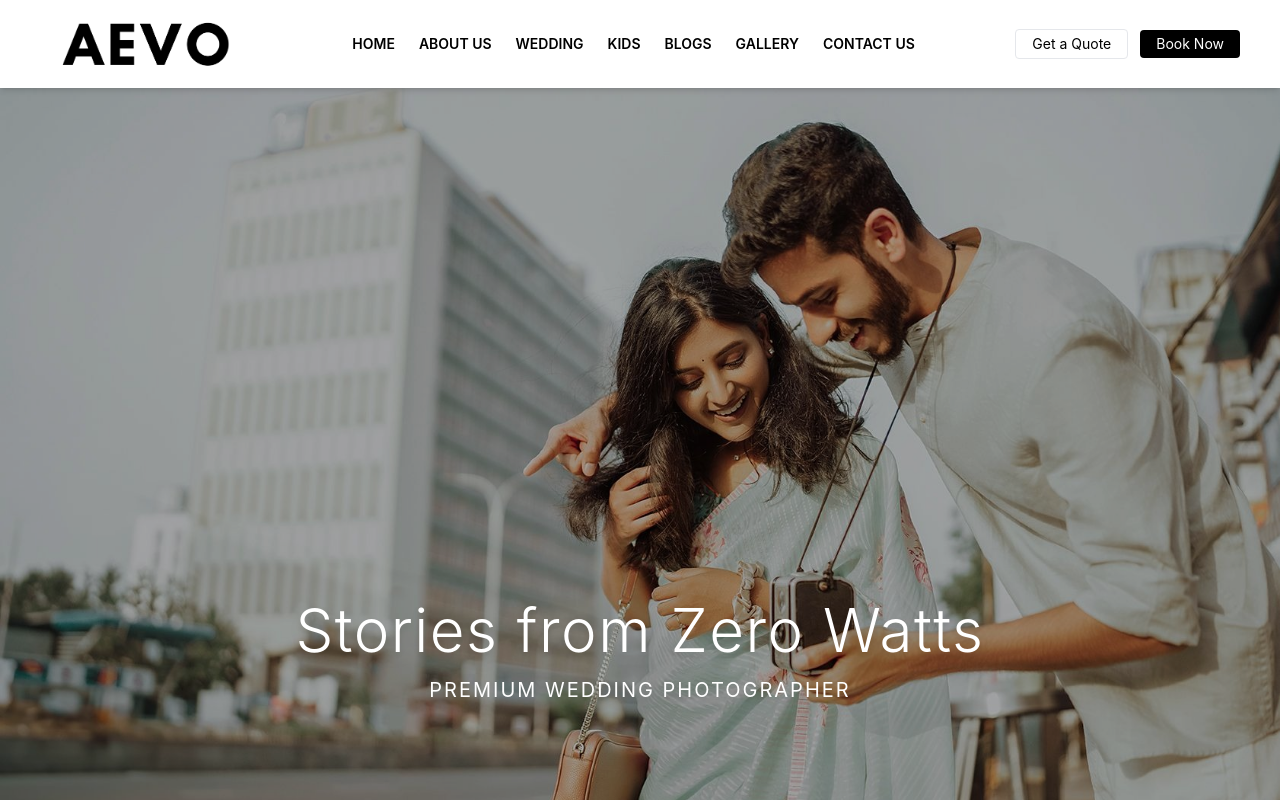
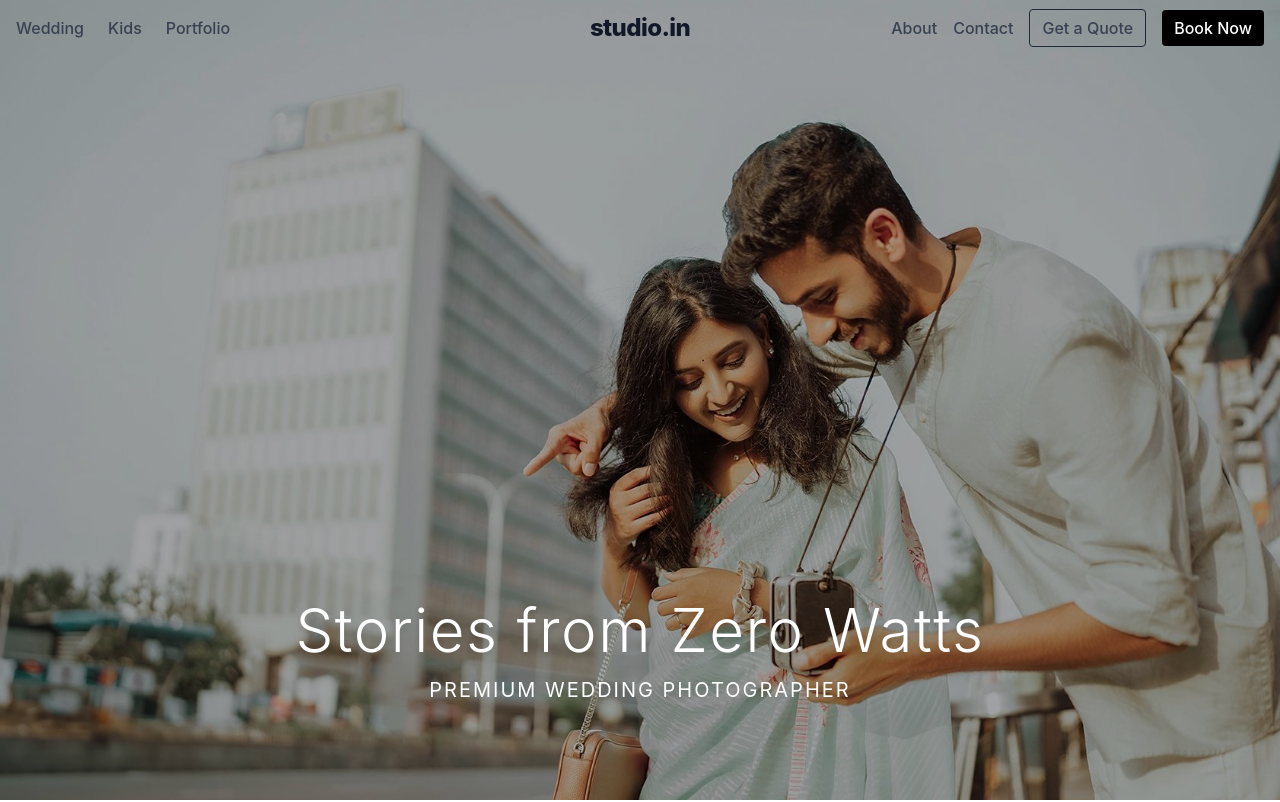
Before and after one commit to sreevenkateshr/studio.in, a React (Vite) app: page / in a window 1280 px wide. Shown: the top 802 px of the page. Built offline with nearby package versions, Linux system fonts and the light colour scheme; a web font is replaced by a local one.

Commit message:
home page updaes

```diff
--- a/src/App.jsx
+++ b/src/App.jsx
@@ -19,6 +19,8 @@ function App() {
         <Route path="/tshirt" element={<TShirt />} />
         <Route path="/contact" element={<Contact />} />
         <Route path="/collection" element={<Collection />} />
+        <Route path="/collection" element={<Collection />} />
+
       </Routes>
     </>
   );
--- /dev/null
+++ b/src/components/Homebookus.jsx
@@ -0,0 +1,103 @@
+import React from "react";
+import bridalImg from "../assets/wedding1.jpg"; // Replace with your actual image path
+
+export default function BookUs() {
+  return (
+    <div className="w-full min-h-screen bg-white flex flex-col md:flex-row items-center justify-center px-4 py-10 md:py-20">
+      {/* Left: Image */}
+      <div className="w-full md:w-1/2 mb-10 md:mb-0 flex justify-center">
+        <img
+          src={bridalImg}
+          alt="Bride"
+          className="w-[90%] max-w-[400px] object-cover rounded-md"
+        />
+      </div>
+
+      {/* Right: Form */}
+      <div className="w-full md:w-1/2 px-4">
+        <div className="relative mb-4">
+          {/* Decorative Floral Top Element */}
+          <img
+            src="https://i.ibb.co/x3pmG31/floral.png" // Use your floral PNG
+            alt="Decoration"
+            className="absolute -top-14 right-0 w-24 md:w-32 opacity-80"
+          />
+        </div>
+
+        <h2 className="text-3xl md:text-4xl font-light tracking-wider mb-2">
+          BOOK US
+        </h2>
+        <p className="text-sm mb-6 text-gray-700">
+          We’d love to hear from you! <br />
+          We look forward to creating something beautiful just for you!
+        </p>
+
+        <form className="space-y-5">
+          <div>
+            <label className="block text-xs tracking-widest mb-1">Your name</label>
+            <input
+              type="text"
+              className="w-full border-b border-black bg-transparent outline-none py-1"
+            />
+          </div>
+          <div>
+            <label className="block text-xs tracking-widest mb-1">Your Email</label>
+            <input
+              type="email"
+              className="w-full border-b border-black bg-transparent outline-none py-1"
+            />
+          </div>
+          <div>
+            <label className="block text-xs tracking-widest mb-1">Contact Number</label>
+            <input
+              type="tel"
+              className="w-full border-b border-black bg-transparent outline-none py-1"
+            />
+          </div>
+          <div>
+            <label className="block text-xs tracking-widest mb-1">
+              Tell us about your date
+            </label>
+            <textarea
+              rows="2"
+              className="w-full border-b border-black bg-transparent outline-none py-1 resize-none"
+            ></textarea>
+          </div>
+
+          <div className="mt-4">
+            <label className="block text-xs mb-2">
+              Which of the following are you interested in?
+            </label>
+            <div className="grid grid-cols-2 gap-x-4 gap-y-2 text-sm">
+              <label>
+                <input type="checkbox" className="mr-2" /> Wedding
+              </label>
+              <label>
+                <input type="checkbox" className="mr-2" /> Engagement/PreWedding
+              </label>
+              <label>
+                <input type="checkbox" className="mr-2" /> Studio Sessions
+              </label>
+              <label>
+                <input type="checkbox" className="mr-2" /> Film
+              </label>
+              <label>
+                <input type="checkbox" className="mr-2" /> Events
+              </label>
+              <label>
+                <input type="checkbox" className="mr-2" /> Other Inquiry
+              </label>
+            </div>
+          </div>
+
+          <button
+            type="submit"
+            className="mt-6 bg-black text-white px-6 py-2 text-sm tracking-widest hover:bg-gray-800 transition"
+          >
+            SUBMIT
+          </button>
+        </form>
+      </div>
+    </div>
+  );
+}
--- a/src/components/Navbar.jsx
+++ b/src/components/Navbar.jsx
@@ -1,113 +1,110 @@
-import { useState } from "react";
-import { FaBars, FaTimes } from "react-icons/fa";
-import { Link } from "react-router-dom";
-import logo from "../assets/aveoblack.png";
+import React, { useState, useEffect } from 'react';
+import { Menu, X } from 'lucide-react';
 
-export default function Navbar() {
-  const [isOpen, setIsOpen] = useState(false);
-  const [weddingOpen, setWeddingOpen] = useState(false);
-  const [kidsOpen, setKidsOpen] = useState(false);
+const Navbar = () => {
+  const [isMobileMenuOpen, setIsMobileMenuOpen] = useState(false);
+  const [isScrolled, setIsScrolled] = useState(false);
+
+  const toggleMenu = () => setIsMobileMenuOpen(!isMobileMenuOpen);
+
+  useEffect(() => {
+    const handleScroll = () => {
+      setIsScrolled(window.scrollY > 10); // 10px scroll triggers solid navbar
+    };
+    window.addEventListener('scroll', handleScroll);
+    return () => window.removeEventListener('scroll', handleScroll);
+  }, []);
 
   return (
-    <div className="fixed top-0 left-0 w-full z-50 bg-white text-black shadow-md font-spectral">
-      <div className="flex items-center justify-between px-4 md:px-10 py-4">
-        {/* Logo */}
-        <div className="flex-shrink-0">
-          <img src={logo} alt="Aveo Logo" className="h-8 md:h-14" />
-        </div>
+    <nav
+      className={`fixed w-full z-50 transition-all duration-300 ${
+        isScrolled ? 'bg-white shadow-md' : 'bg-transparent'
+      }`}
+    >
+      <div className="max-w-7xl mx-auto px-4 py-3 flex items-center justify-between md:justify-center relative">
 
-        {/* Desktop Nav */}
-        <ul className="hidden md:flex gap-6 text-sm font-semibold mx-auto relative">
-          <li><Link to="/" className="hover:text-gray-500 transition">HOME</Link></li>
-          <li><Link to="/about" className="hover:text-gray-500 transition">ABOUT US</Link></li>
-
-          {/* Wedding Dropdown */}
-          <li
-            className="relative"
-            onMouseEnter={() => setWeddingOpen(true)}
-            onMouseLeave={() => setWeddingOpen(false)}
-          >
-            <span className="hover:text-gray-500 cursor-pointer">WEDDING</span>
-            {weddingOpen && (
-              <div className="absolute top-full left-0 mt-2 bg-white shadow-md rounded-lg py-2 w-48 z-50">
-                <Link to="/wedding/hindu" className="block px-4 py-2 hover:bg-gray-100">Hindu</Link>
-                <Link to="/wedding/christian" className="block px-4 py-2 hover:bg-gray-100">Christian</Link>
-                <Link to="/wedding/muslim" className="block px-4 py-2 hover:bg-gray-100">Muslim</Link>
-                <Link to="/wedding/pre" className="block px-4 py-2 hover:bg-gray-100">Pre Wedding</Link>
-                <Link to="/wedding/post" className="block px-4 py-2 hover:bg-gray-100">Post Wedding</Link>
-                <Link to="/wedding/outdoor" className="block px-4 py-2 hover:bg-gray-100">Outdoor</Link>
-              </div>
-            )}
+        {/* Left Menu - Desktop */}
+        <ul className="hidden md:flex space-x-6 absolute left-4 text-gray-700 font-medium">
+          <li className="group relative cursor-pointer">
+            Wedding
+            <ul className="absolute top-8 left-0 hidden group-hover:block bg-white shadow-lg rounded-md py-2 w-40 z-50">
+              <li className="px-4 py-2 hover:bg-gray-100">Traditional</li>
+              <li className="px-4 py-2 hover:bg-gray-100">Candid</li>
+              <li className="px-4 py-2 hover:bg-gray-100">Destination</li>
+            </ul>
           </li>
-
-          {/* Kids Dropdown */}
-          <li
-            className="relative"
-            onMouseEnter={() => setKidsOpen(true)}
-            onMouseLeave={() => setKidsOpen(false)}
-          >
-            <span className="hover:text-gray-500 cursor-pointer">KIDS</span>
-            {kidsOpen && (
-              <div className="absolute top-full left-0 mt-2 bg-white shadow-md rounded-lg py-2 w-40 z-50">
-                <Link to="/kids/birthday" className="block px-4 py-2 hover:bg-gray-100">Birthday</Link>
-                <Link to="/kids/indoor" className="block px-4 py-2 hover:bg-gray-100">Indoor</Link>
-                <Link to="/kids/outdoor" className="block px-4 py-2 hover:bg-gray-100">Outdoor</Link>
-              </div>
-            )}
+          <li className="group relative cursor-pointer">
+            Kids
+            <ul className="absolute top-8 left-0 hidden group-hover:block bg-white shadow-lg rounded-md py-2 w-40 z-50">
+              <li className="px-4 py-2 hover:bg-gray-100">Birthday</li>
+              <li className="px-4 py-2 hover:bg-gray-100">Newborn</li>
+              <li className="px-4 py-2 hover:bg-gray-100">Outdoor</li>
+            </ul>
           </li>
-
-          <li><Link to="/blogs" className="hover:text-gray-500 transition">BLOGS</Link></li>
-          <li><Link to="/gallery" className="hover:text-gray-500 transition">GALLERY</Link></li>
-          <li><Link to="/contact" className="hover:text-gray-500 transition">CONTACT US</Link></li>
+          <li>Portfolio</li>
         </ul>
 
-        {/* Buttons */}
-        <div className="hidden md:flex items-center gap-3">
-          <button className="border px-4 py-1 rounded hover:bg-gray-100 text-sm">Get a Quote</button>
-          <button className="bg-black text-white px-4 py-1 rounded text-sm hover:bg-gray-800">Book Now</button>
-        </div>
+        {/* Center Logo */}
+        <div className="text-2xl font-extrabold tracking-tight text-gray-900">studio.in</div>
 
-        {/* Mobile Toggle */}
+        {/* Right Menu - Desktop */}
+        <ul className="hidden md:flex space-x-4 absolute right-4 items-center text-gray-700 font-medium">
+          <li>About</li>
+          <li>Contact</li>
+          <li>
+            <button className="px-3 py-1.5 border border-gray-800 rounded hover:bg-gray-100">Get a Quote</button>
+          </li>
+          <li>
+            <button className="px-3 py-1.5 bg-black text-white rounded hover:bg-gray-800">Book Now</button>
+          </li>
+        </ul>
+
+        {/* Mobile menu icon */}
         <div className="md:hidden">
-          {isOpen ? (
-            <FaTimes onClick={() => setIsOpen(false)} className="text-xl cursor-pointer" />
-          ) : (
-            <FaBars onClick={() => setIsOpen(true)} className="text-xl cursor-pointer" />
-          )}
+          <button onClick={toggleMenu}>
+            {isMobileMenuOpen ? <X size={28} /> : <Menu size={28} />}
+          </button>
         </div>
       </div>
 
       {/* Mobile Menu */}
-      {isOpen && (
-        <div className="fixed top-0 left-0 w-full h-full bg-white z-40 flex flex-col items-center justify-center space-y-6 text-xl font-semibold font-spectral">
-          <Link to="/" onClick={() => setIsOpen(false)}>HOME</Link>
-          <Link to="/about" onClick={() => setIsOpen(false)}>ABOUT US</Link>
-          <details className="text-center">
-            <summary className="cursor-pointer">WEDDING</summary>
-            <div className="flex flex-col gap-2 mt-2">
-              <Link to="/wedding/hindu" onClick={() => setIsOpen(false)}>Hindu</Link>
-              <Link to="/wedding/christian" onClick={() => setIsOpen(false)}>Christian</Link>
-              <Link to="/wedding/muslim" onClick={() => setIsOpen(false)}>Muslim</Link>
-              <Link to="/wedding/pre" onClick={() => setIsOpen(false)}>Pre Wedding</Link>
-              <Link to="/wedding/post" onClick={() => setIsOpen(false)}>Post Wedding</Link>
-              <Link to="/wedding/outdoor" onClick={() => setIsOpen(false)}>Outdoor</Link>
-            </div>
-          </details>
-          <details className="text-center">
-            <summary className="cursor-pointer">KIDS</summary>
-            <div className="flex flex-col gap-2 mt-2">
-              <Link to="/kids/birthday" onClick={() => setIsOpen(false)}>Birthday</Link>
-              <Link to="/kids/indoor" onClick={() => setIsOpen(false)}>Indoor</Link>
-              <Link to="/kids/outdoor" onClick={() => setIsOpen(false)}>Outdoor</Link>
-            </div>
-          </details>
-          <Link to="/blogs" onClick={() => setIsOpen(false)}>BLOGS</Link>
-          <Link to="/gallery" onClick={() => setIsOpen(false)}>GALLERY</Link>
-          <Link to="/contact" onClick={() => setIsOpen(false)}>CONTACT US</Link>
-          <button className="border px-6 py-2 rounded hover:bg-gray-100">Get a Quote</button>
-          <button className="bg-black text-white px-6 py-2 rounded hover:bg-gray-800">Book Now</button>
+      {isMobileMenuOpen && (
+        <div className="md:hidden bg-white px-4 py-6 shadow-md">
+          <ul className="space-y-4 text-gray-700 font-medium">
+            <li>
+              <details>
+                <summary className="cursor-pointer">Wedding</summary>
+                <ul className="pl-4 mt-2 space-y-2">
+                  <li>Traditional</li>
+                  <li>Candid</li>
+                  <li>Destination</li>
+                </ul>
+              </details>
+            </li>
+            <li>
+              <details>
+                <summary className="cursor-pointer">Kids</summary>
+                <ul className="pl-4 mt-2 space-y-2">
+                  <li>Birthday</li>
+                  <li>Newborn</li>
+                  <li>Outdoor</li>
+                </ul>
+              </details>
+            </li>
+            <li>Portfolio</li>
+            <li>About</li>
+            <li>Contact</li>
+            <li>
+              <button className="w-full py-2 border border-gray-800 rounded hover:bg-gray-100">Get a Quote</button>
+            </li>
+            <li>
+              <button className="w-full py-2 bg-black text-white rounded hover:bg-gray-800">Book Now</button>
+            </li>
+          </ul>
         </div>
       )}
-    </div>
+    </nav>
   );
-}
+};
+
+export default Navbar;
--- a/src/pages/Home.jsx
+++ b/src/pages/Home.jsx
@@ -7,6 +7,7 @@ import RecentArrivals from "../components/RecentArrivals";
 import TimelessStaples from "../components/TimelessStaples";
 import Aveosway from "../components/Aveosway";   // <== import here
 import Midslide from "../components/Midslide"
+import Homebookus from "../components/Homebookus";
 import Testimonials from "../components/Testimonials";
 import BestSellers from "../components/BestSellers";
 import Footer from "../components/Footer";
@@ -22,6 +23,7 @@ export default function Home() {
      <Aveosway />
        <RecentArrivals />
       <Midslide />
+      <Homebookus />
       <Footer />
     </>
   );
```
Also changed, not shown: src/components/Aveosway.jsx (+30 -80 lines).
